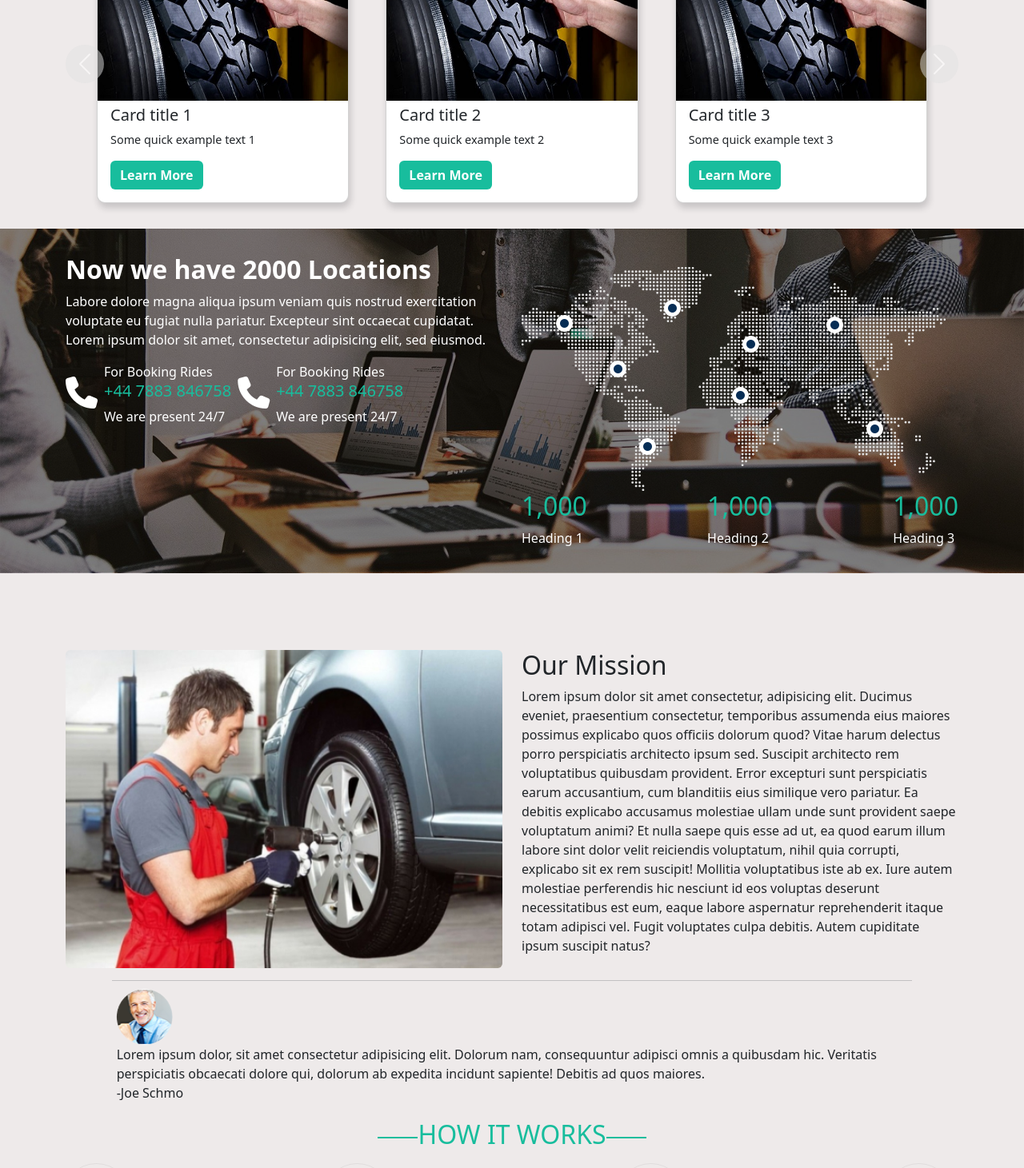
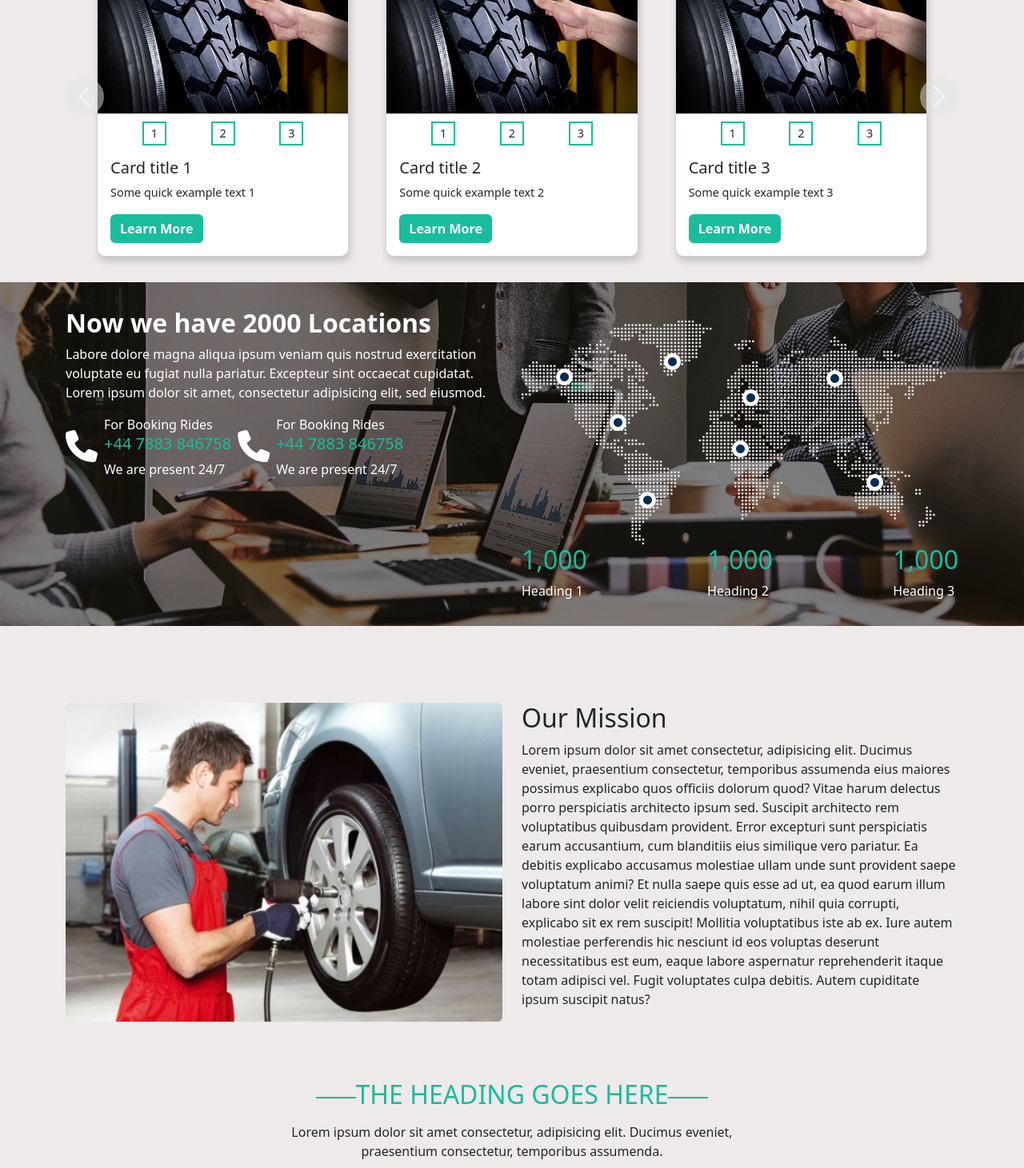
Before and after one commit to itisusama/tyre-site, a React (Vite) app: page / in a window 1280 px wide. Shown: the part 2100-3561 px from the top of the page at 80% size. Built offline with nearby package versions, Linux system fonts and the light colour scheme.

Commit message:
changes done

```diff
--- a/src/About.jsx
+++ b/src/About.jsx
@@ -28,14 +28,14 @@ function About() {
      {/* New Section */}
      <Container>
       <Row>
-        <Col lg={6} className='d-flex align-items-center mt-2'>
+        <Col lg={6} className='d-flex align-items-center mt-2' data-aos="fade-right">
           <div className='about-circle'><i class="fa-solid fa-check fa-2xl"></i></div>
           <div className="about-box border shadow-sm">
             <h3 className='text-center'>Good Quality</h3>
             <p>Lorem ipsum dolor sit amet consectetur adipisicing elit. Recusandae labore, autem veritatis, corporis natus facere sint sapiente minima, suscipit culpa ut quidem saepe.</p>
           </div>
         </Col>
-        <Col lg={6} className='d-flex align-items-center mt-2'>
+        <Col lg={6} className='d-flex align-items-center mt-2' data-aos="fade-left">
           <div className='about-circle'><i class="fa-regular fa-clock fa-2xl"></i></div>
           <div className="about-box border shadow-sm">
             <h3 className='text-center'>24/7 Support</h3>
@@ -45,14 +45,14 @@ function About() {
       </Row>
 
       <Row>
-        <Col lg={6} className='d-flex align-items-center mt-2'>
+        <Col lg={6} className='d-flex align-items-center mt-2' data-aos="fade-right">
           <div className='about-circle'><i class="fa-solid fa-comment fa-2xl"></i></div>
           <div className="about-box border shadow-sm">
             <h3 className='text-center'>Availability</h3>
             <p>Lorem ipsum dolor sit amet consectetur adipisicing elit. Recusandae labore, autem veritatis, corporis natus facere sint sapiente minima, suscipit culpa ut quidem saepe.</p>
           </div>
         </Col>
-        <Col lg={6} className='d-flex align-items-center mt-2'>
+        <Col lg={6} className='d-flex align-items-center mt-2' data-aos="fade-left">
           <div className='about-circle'><i class="fa-solid fa-truck-fast fa-2xl"></i></div>
           <div className="about-box border shadow-sm">
             <h3 className='text-center'>Fast</h3>
--- a/src/App.jsx
+++ b/src/App.jsx
@@ -1,4 +1,4 @@
-import React from 'react';
+import React, { useEffect } from 'react';
 import './assets/bootstrap/css/bootstrap.min.css';
 import './assets/css/style.css';
 import { BrowserRouter as Router, Routes, Route } from "react-router-dom";
@@ -19,10 +19,11 @@ import JumpStart from './JumpStart';
 import LocknutWheel from './LocknutWheel';
 import MobileBreakdown from './MobileBreakdown';
 import aos from 'aos';
+// import 'aos/dist/aos.css';
 
 const App = () => {
 
-  React.useEffect(() => {
+  useEffect(() => {
     aos.init({ duration: 1000 });
   }, []);
 
--- a/src/Home.jsx
+++ b/src/Home.jsx
@@ -17,12 +17,12 @@ const Home = () => {
 
      <Container className="mt-4">
       <Row className="brands-section">
-        <Col lg={2}><img src={"images/brands/jaguar.png"} alt="brand" /></Col>
-        <Col lg={2}><img src={"images/brands/kia.png"} alt="brand" /></Col>
-        <Col lg={2}><img src={"images/brands/dodge.png"} alt="brand" /></Col>
-        <Col lg={2}><img src={"images/brands/toyota.png"} alt="brand" /></Col>
-        <Col lg={2}><img src={"images/brands/hyundai.png"} alt="brand" /></Col>
-        <Col lg={2}><img src={"images/brands/subaru.png"} alt="brand" /></Col>
+        <Col md={2}><img src={"images/brands/jaguar.png"} alt="brand" /></Col>
+        <Col md={2}><img src={"images/brands/kia.png"} alt="brand" /></Col>
+        <Col md={2}><img src={"images/brands/dodge.png"} alt="brand" /></Col>
+        <Col md={2}><img src={"images/brands/toyota.png"} alt="brand" /></Col>
+        <Col md={2}><img src={"images/brands/hyundai.png"} alt="brand" /></Col>
+        <Col md={2}><img src={"images/brands/subaru.png"} alt="brand" /></Col>
       </Row>
      </Container>
 
@@ -48,7 +48,7 @@ const Home = () => {
           </div>
         </Col>
 
-        <Col lg={6} className="image-container">
+        <Col lg={6} className="image-container mt-3">
           <img src="images/img-11.jpg" alt="img" className="two-image" />
           <div className="text-container">
             <h4>Heading Goes Here</h4>
--- a/src/assets/css/style.css
+++ b/src/assets/css/style.css
@@ -587,13 +587,7 @@ body{
 }
 
 /* cards */
-.img-wrapper {
-    max-width: 100%;
-    height: 65vw;
-    display: flex;
-    justify-content: center;
-    align-items: flex-start;
-  }
+
   .img-wrapper img {
     width: 100%;
     max-height: 100%;
@@ -601,11 +595,7 @@ body{
     border-top-right-radius: 10px;
   }
 
-  .card-title{
-    margin-top: -60px !important;
-  }
-
-  @media screen and (min-width: 901px) {
+  @media screen and (min-width: 768px) {
     .carousel-inner {
       display: flex;
     }
@@ -614,13 +604,6 @@ body{
       margin-right: 0;
       flex: 0 0 calc(100% / 3);
     }
-    .img-wrapper {
-      height: 21vw;
-    }
-
-    .card-title{
-        margin-top: -10px;
-      }
   }
 
   .carousel-inner {
@@ -787,3 +770,18 @@ body{
     color: #fff;
     font-weight:600;
     }
+    /* card Boxes */
+    .card-boxes{
+        display: flex;
+        justify-content: space-evenly;
+        margin-top: 10px;
+    }
+
+    .card-boxes > div{
+        width: 30px;
+        height: 30px;
+        border: 2px solid var(--bs-success);
+        display: flex;
+        justify-content: center;
+        align-items: center;
+    }
--- a/src/components/Cards.jsx
+++ b/src/components/Cards.jsx
@@ -52,6 +52,13 @@ const Cards = () => {
                 <div className="img-wrapper">
                   <img src={card.image} alt="card" />
                 </div>
+                {/* Boxes */}
+                <div className='card-boxes'>
+                  <div>1</div>
+                  <div>2</div>
+                  <div>3</div>
+                </div>
+                {/* Boxes */}
                 <div className="card-body">
                   <h5 className="card-title">{card.title}</h5>
                   <p className="card-text">{card.text}</p>
--- a/src/components/Testimonial.jsx
+++ b/src/components/Testimonial.jsx
@@ -1,37 +1,150 @@
-import React from 'react'
+import React from "react";
+import {
+  MDBCol,
+  MDBContainer,
+  MDBIcon,
+  MDBRow,
+  MDBTypography,
+} from "mdb-react-ui-kit";
 
 const Testimonial = () => {
   return (
     <>
-    <section id="slider-container">
-        <div id="testimonials">
-        <figure className="single-testimonial">
-    <blockquote>
-        <img src={"images/person.png"} alt="1" />
-        <p>Lorem ipsum dolor, sit amet consectetur adipisicing elit. Dolorum nam, consequuntur adipisci omnis a quibusdam hic. Veritatis perspiciatis obcaecati dolore qui, dolorum ab expedita incidunt sapiente! Debitis ad quos maiores.
-            <br />
-            <span>-Joe Schmo</span>
-        </p>
-    </blockquote>
 
-    <blockquote>
-        <img src={"images/person.png"} alt="2" />
-        <p>Lorem ipsum dolor, sit amet consectetur adipisicing elit. Dolorum nam, consequuntur adipisci omnis a quibusdam hic. Veritatis perspiciatis obcaecati dolore qui, dolorum ab expedita incidunt sapiente! Debitis ad quos maiores.
-            <br />
-            <span>-Joe Schmo</span>
-        </p>
-    </blockquote>
-
-    <blockquote>
-        <img src={"images/person.png"} alt="3" />
-        <p>Lorem ipsum dolor, sit amet consectetur adipisicing elit. Dolorum nam, consequuntur adipisci omnis a quibusdam hic. Veritatis perspiciatis obcaecati dolore qui, dolorum ab expedita incidunt sapiente! Debitis ad quos maiores.
-            <br />
-            <span>-Joe Schmo</span>
-        </p>
-    </blockquote>
-      </figure>
-    </div>
-</section>
+<MDBContainer className="py-5">
+      <MDBRow className="d-flex justify-content-center">
+        <MDBCol md="10" xl="8" className="text-center">
+          <div className='mt-4'>
+            <div className="row text-center justify-content-center" data-aos="zoom-in-up">
+                <div className="col-md-11 col-lg-9 col-xl-7 mb-2">
+                    <div className="section-title">
+                        <h2 className="sec-title">The Heading Goes Here</h2>
+                    </div>
+                </div>
+            </div>
+            <div className='w-75 mx-auto' data-aos="zoom-in-up"><p>Lorem ipsum dolor sit amet consectetur, adipisicing elit. Ducimus eveniet, praesentium consectetur, temporibus assumenda.</p></div>
+        </div>
+        </MDBCol>
+      </MDBRow>
+      <MDBRow className="text-center">
+        <MDBCol md="4" className="mb-5 mb-md-0">
+          <div className="d-flex justify-content-center mb-4">
+            <img
+              src="https://mdbcdn.b-cdn.net/img/Photos/Avatars/img%20(1).webp"
+              className="rounded-circle shadow-1-strong"
+              width="150"
+              height="150"
+            />
+          </div>
+          <h5 className="mb-3">Maria Smantha</h5>
+          <h6 className="text-primary mb-3">Web Developer</h6>
+          <p className="px-xl-3">
+            <MDBIcon fas icon="quote-left" className="pe-2" />
+            Lorem ipsum dolor sit amet, consectetur adipisicing elit. Quod eos
+            id officiis hic tenetur quae quaerat ad velit ab hic tenetur.
+          </p>
+          <MDBTypography
+            listUnStyled
+            className="d-flex justify-content-center mb-0"
+          >
+            <li>
+              <MDBIcon fas icon="star" size="sm" className="text-warning" />
+            </li>
+            <li>
+              <MDBIcon fas icon="star" size="sm" className="text-warning" />
+            </li>
+            <li>
+              <MDBIcon fas icon="star" size="sm" className="text-warning" />
+            </li>
+            <li>
+              <MDBIcon fas icon="star" size="sm" className="text-warning" />
+            </li>
+            <li>
+              <MDBIcon
+                fas
+                icon="star-half-alt"
+                size="sm"
+                className="text-warning"
+              />
+            </li>
+          </MDBTypography>
+        </MDBCol>
+        <MDBCol md="4" className="mb-5 mb-md-0">
+          <div className="d-flex justify-content-center mb-4">
+            <img
+              src="https://mdbcdn.b-cdn.net/img/Photos/Avatars/img%20(2).webp"
+              className="rounded-circle shadow-1-strong"
+              width="150"
+              height="150"
+            />
+          </div>
+          <h5 className="mb-3">Lisa Cudrow</h5>
+          <h6 className="text-primary mb-3">Graphic Designer</h6>
+          <p className="px-xl-3">
+            <MDBIcon fas icon="quote-left" className="pe-2" />
+            Ut enim ad minima veniam, quis nostrum exercitationem ullam corporis
+            suscipit laboriosam, nisi ut aliquid commodi.
+          </p>
+          <MDBTypography
+            listUnStyled
+            className="d-flex justify-content-center mb-0"
+          >
+            <li>
+              <MDBIcon fas icon="star" size="sm" className="text-warning" />
+            </li>
+            <li>
+              <MDBIcon fas icon="star" size="sm" className="text-warning" />
+            </li>
+            <li>
+              <MDBIcon fas icon="star" size="sm" className="text-warning" />
+            </li>
+            <li>
+              <MDBIcon fas icon="star" size="sm" className="text-warning" />
+            </li>
+            <li>
+              <MDBIcon fas icon="star" size="sm" className="text-warning" />
+            </li>
+          </MDBTypography>
+        </MDBCol>
+        <MDBCol md="4" className="mb-5 mb-md-0">
+          <div className="d-flex justify-content-center mb-4">
+            <img
+              src="https://mdbcdn.b-cdn.net/img/Photos/Avatars/img%20(9).webp"
+              className="rounded-circle shadow-1-strong"
+              width="150"
+              height="150"
+            />
+          </div>
+          <h5 className="mb-3">John Smith</h5>
+          <h6 className="text-primary mb-3">Marketing Specialist</h6>
+          <p className="px-xl-3">
+            <MDBIcon fas icon="quote-left" className="pe-2" />
+            At vero eos et accusamus et iusto odio dignissimos ducimus qui
+            blanditiis praesentium voluptatum deleniti atque corrupti.
+          </p>
+          <MDBTypography
+            listUnStyled
+            className="d-flex justify-content-center mb-0"
+          >
+            <li>
+              <MDBIcon fas icon="star" size="sm" className="text-warning" />
+            </li>
+            <li>
+              <MDBIcon fas icon="star" size="sm" className="text-warning" />
+            </li>
+            <li>
+              <MDBIcon fas icon="star" size="sm" className="text-warning" />
+            </li>
+            <li>
+              <MDBIcon fas icon="star" size="sm" className="text-warning" />
+            </li>
+            <li>
+              <MDBIcon far icon="star" size="sm" className="text-warning" />
+            </li>
+          </MDBTypography>
+        </MDBCol>
+      </MDBRow>
+    </MDBContainer>
     </>
   )
 }
```
